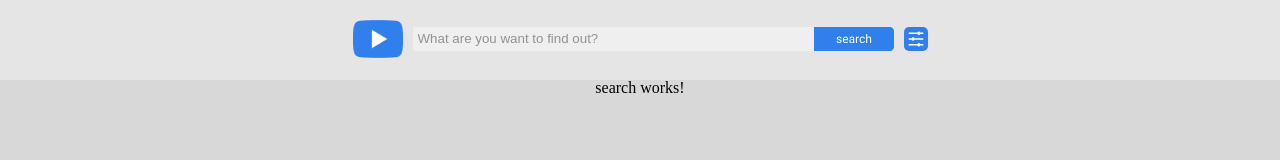
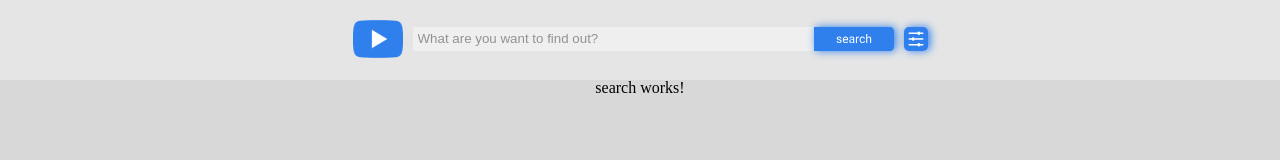
Before and after one commit to Alextufeng/youtube-app, an Angular app: page / in a window 1280 px wide. Shown: the top 160 px of the page. Built offline with nearby package versions, Linux system fonts and the light colour scheme.

Commit message:
feat: header styles for buttons

```diff
--- a/src/app/header/components/header-search-button/header-search-button.component.scss
+++ b/src/app/header/components/header-search-button/header-search-button.component.scss
@@ -0,0 +1,5 @@
+@import 'colors';
+
+:host {
+  filter: drop-shadow(2px 0px 4px $blue-color);
+}
--- a/src/app/header/components/header-search-settings/header-search-settings.component.scss
+++ b/src/app/header/components/header-search-settings/header-search-settings.component.scss
@@ -0,0 +1,5 @@
+@import 'colors';
+
+:host {
+  filter: drop-shadow(2px 0px 4px $blue-color);
+}
--- a/src/styles/_colors.scss
+++ b/src/styles/_colors.scss
@@ -2,3 +2,4 @@ $header-background: #e5e5e5;
 $text-secondary: #929292;
 $input-background: #efefef;
 $background: #d9d8d8;
+$blue-color: #2F80ED;
```
